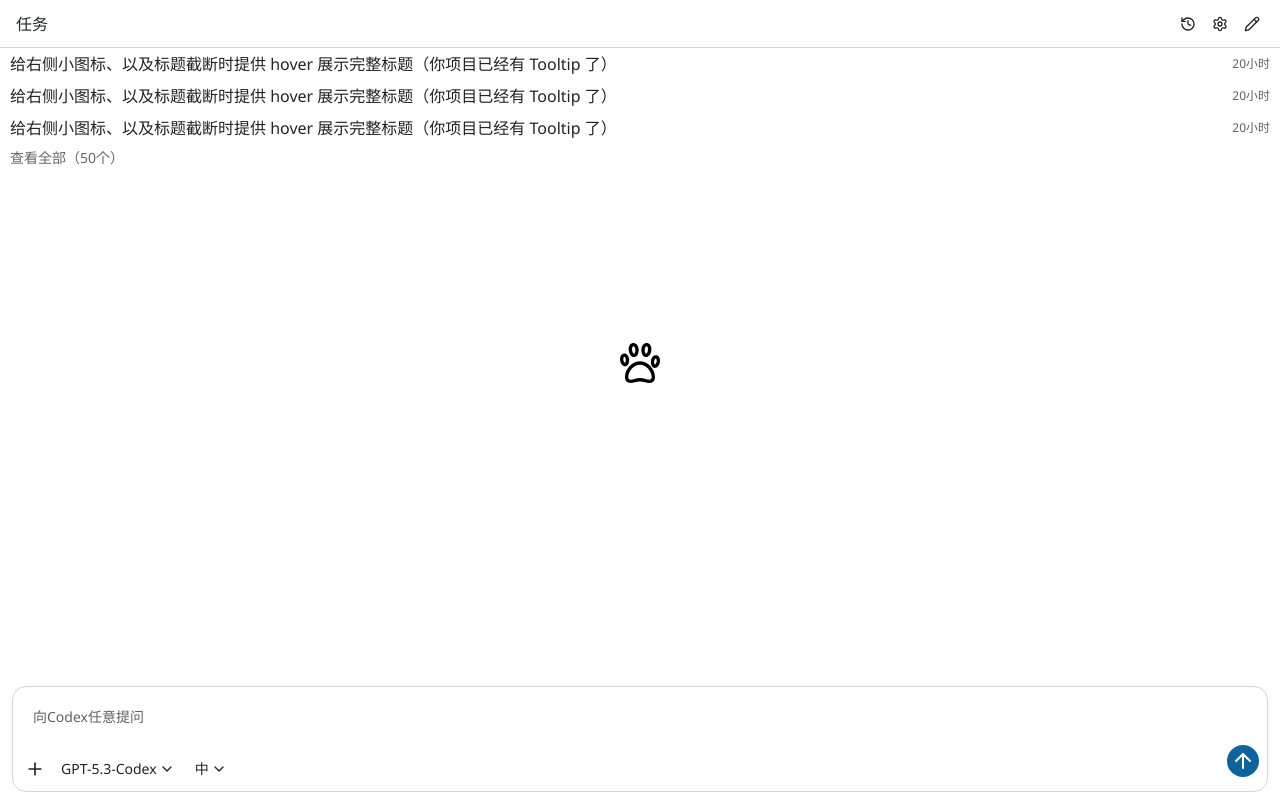
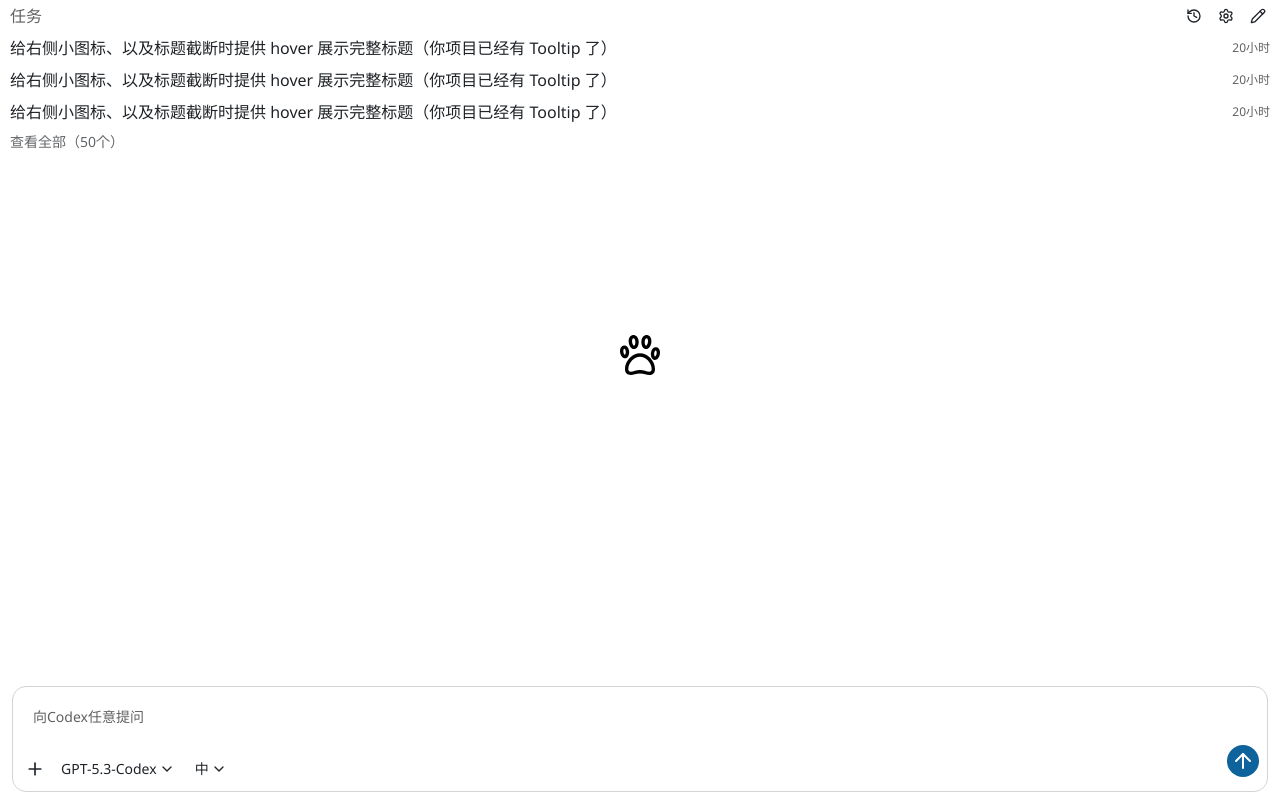
Before and after one commit to NH-99-FE/my-agent-vscode-extension, a React (Vite) app in the folder webview-ui/: page / in a window 1280 px wide. Built offline with nearby package versions, Linux system fonts and the light colour scheme.

Commit message:
fix(style): 🐛  t整opbar区域样式调

```diff
--- a/webview-ui/src/layout/WorkspaceLayout/TopBar.tsx
+++ b/webview-ui/src/layout/WorkspaceLayout/TopBar.tsx
@@ -3,9 +3,9 @@ import { History, Settings, Pencil, ArrowLeft } from 'lucide-react'
 
 export const TopBar = ({ mode }: { mode: 'thread' | 'detail' }) => {
   return (
-    <div className="flex h-12 w-full items-center justify-between gap-4 overflow-hidden border-b px-4">
+    <div className="flex h-8 w-full items-center justify-between gap-4 overflow-hidden px-2.5">
       {mode === 'thread' ? (
-        <span>任务</span>
+        <span className="text-muted-foreground">任务</span>
       ) : (
         <div className="flex min-w-0 items-center gap-2">
           <div className="shrink-0">
```
